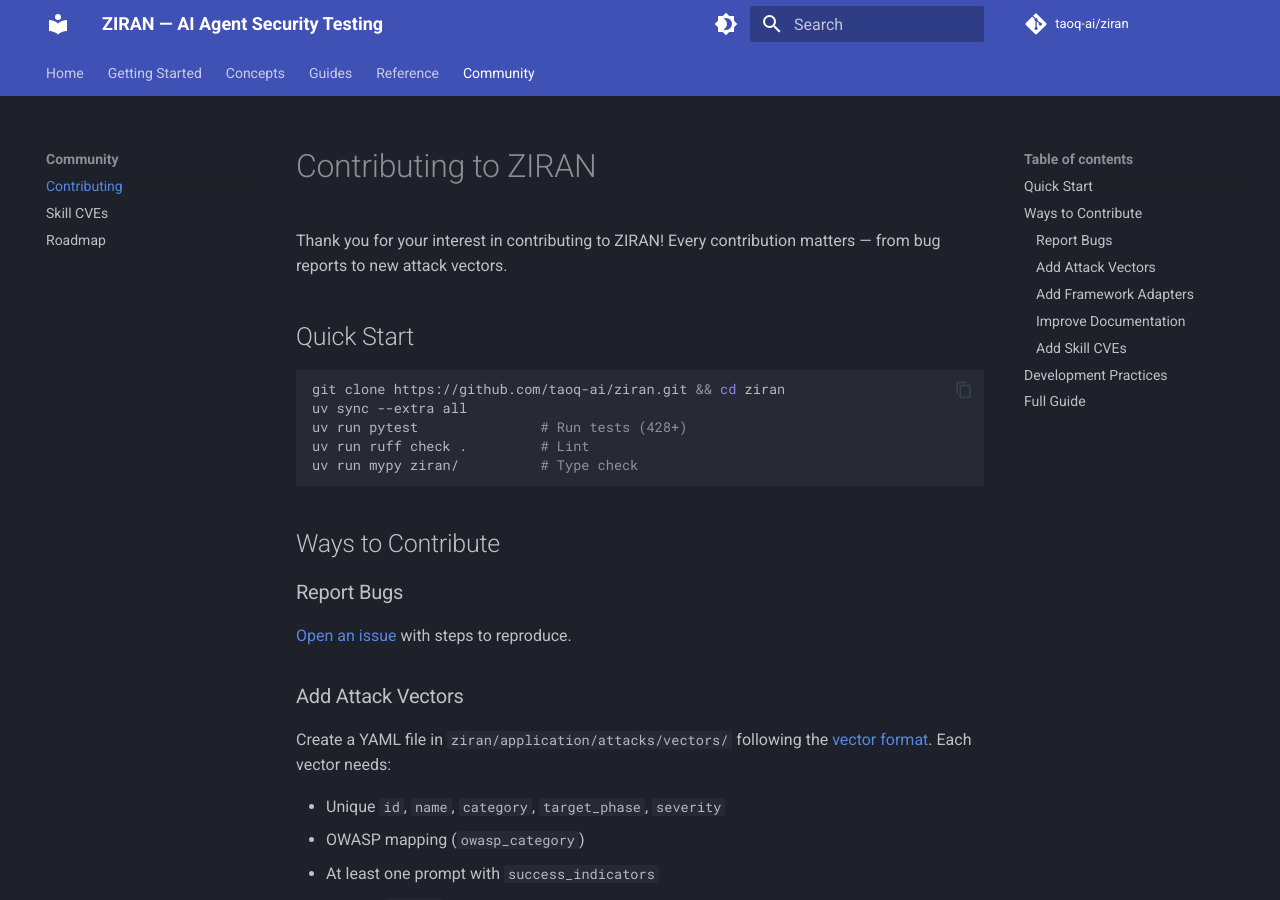
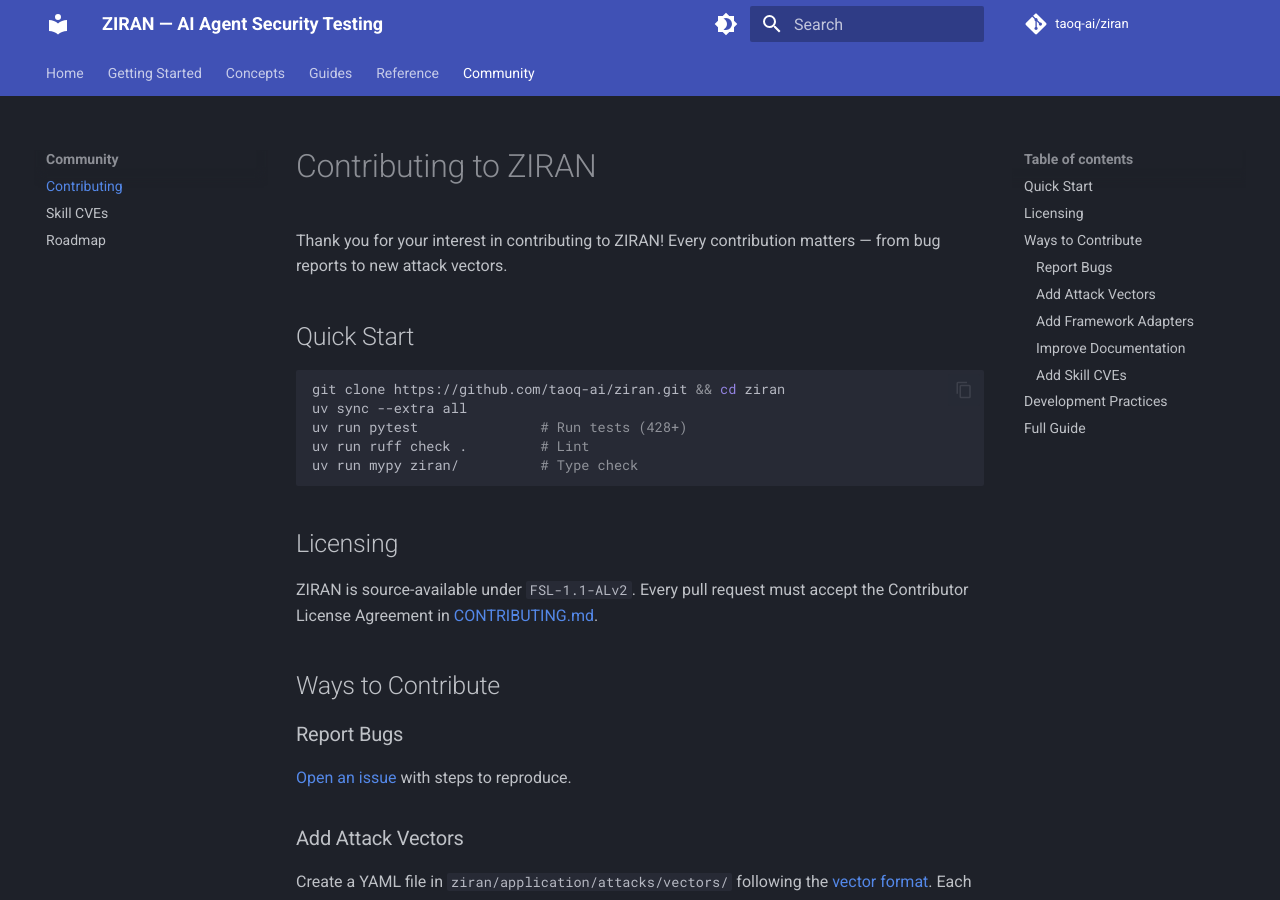
Before and after one commit to taoq-ai/ziran, an MkDocs documentation site: the page built from docs/community/contributing.md, in a window 1280 px wide and 900 px high. Built offline with MkDocs 1.6.1 and Material for MkDocs 9.7.7, drawn with Linux system fonts in a browser that asks for light colours; comment, search, counter and statistics services are not loaded.

Commit message:
chore(license): relicense future versions under FSL-1.1-ALv2
Replace LICENSE with the verbatim FSL-1.1-ALv2 template from
getsentry/fsl.software (Copyright 2026 TaoQ AI). NOTICE records that
v0.42.0 and earlier, the study-v1 and study-v2 tags, and every commit
published before this change stay Apache-2.0, and that each later
version converts to Apache-2.0 two years after release.

pyproject.toml uses license = "LicenseRef-FSL-1.1-ALv2" because
packaging 24.2 does not know the FSL id; the Apache classifier goes.
README, SKILL.md, CITATION.cff, the plugin manifest, examples and the
comparative-analysis row now say source-available. CONTRIBUTING.md
gains a Contributor License Agreement so TaoQ AI can dual-license.

Co-Authored-By: Claude Opus 5.5 <noreply@anthropic.com>

````diff
--- a/docs/community/contributing.md
+++ b/docs/community/contributing.md
@@ -11,6 +11,10 @@ uv run pytest               # Run tests (428+)
 uv run ruff check .         # Lint
 uv run mypy ziran/          # Type check
 ```
+
+## Licensing
+
+ZIRAN is source-available under `FSL-1.1-ALv2`. Every pull request must accept the Contributor License Agreement in [CONTRIBUTING.md](https://github.com/taoq-ai/ziran/blob/develop/CONTRIBUTING.md#licensing-and-the-contributor-license-agreement).
 
 ## Ways to Contribute
 
--- a/pyproject.toml
+++ b/pyproject.toml
@@ -4,13 +4,13 @@ dynamic = ["version"]
 description = "AI Agent Security Testing — discovers dangerous tool chain compositions via knowledge graph analysis"
 readme = "README.md"
 requires-python = ">=3.11"
-license = { text = "Apache-2.0" }
+license = "LicenseRef-FSL-1.1-ALv2"
+license-files = ["LICENSE", "NOTICE"]
 authors = [{ name = "TaoQ AI", email = "leone@taoq.ai" }]
 keywords = ["ai", "security", "testing", "agents", "llm", "vulnerability"]
 classifiers = [
     "Development Status :: 3 - Alpha",
     "Intended Audience :: Developers",
-    "License :: OSI Approved :: Apache Software License",
     "Programming Language :: Python :: 3",
     "Programming Language :: Python :: 3.11",
     "Programming Language :: Python :: 3.12",
````
Also changed, not shown: CONTRIBUTING.md (+20 -0 lines), README.md (+8 -4 lines), SKILL.md (+2 -2 lines), .github/PULL_REQUEST_TEMPLATE.md, 6 other files.
